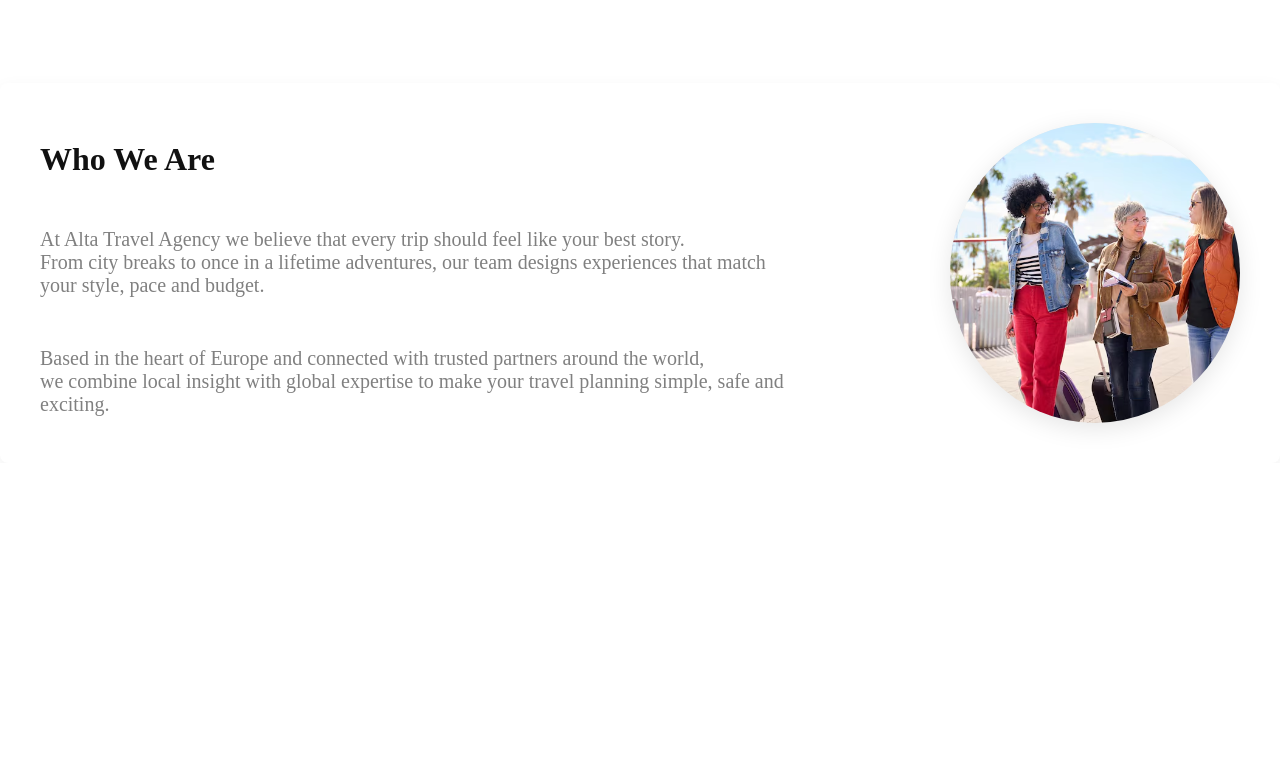
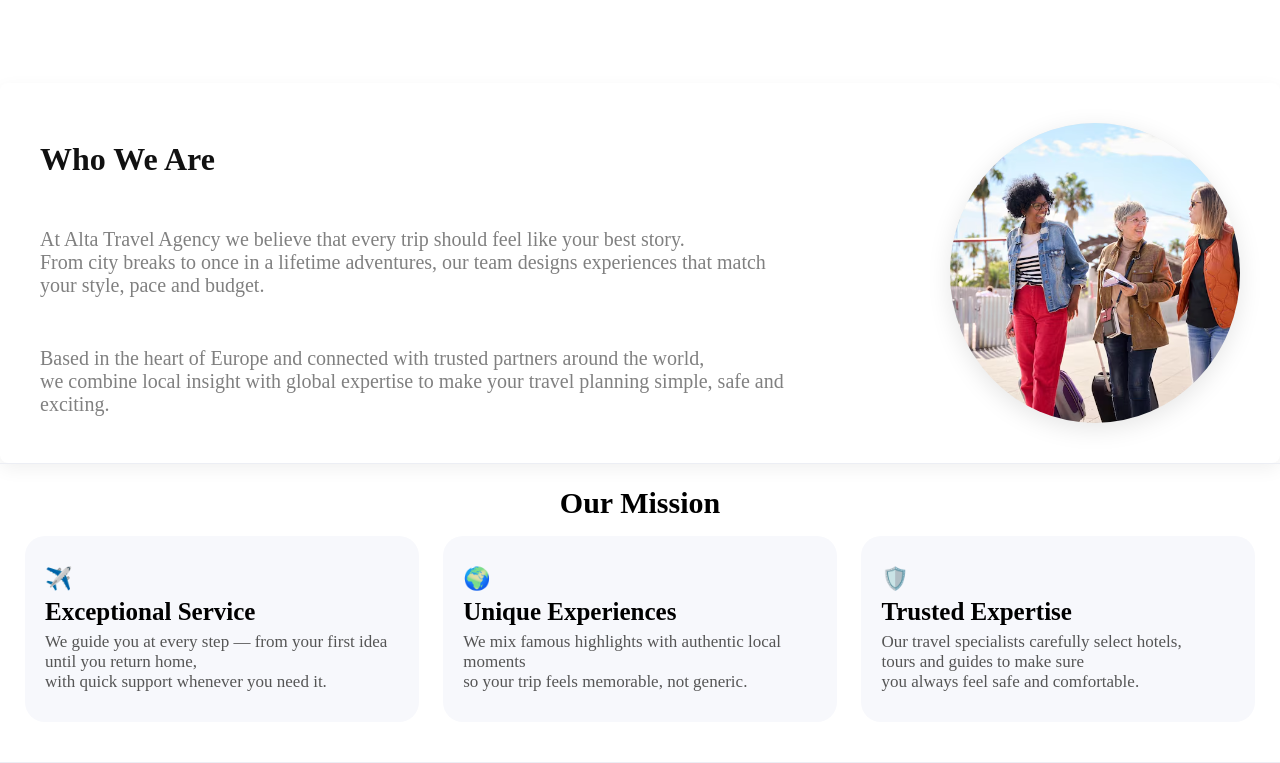
Before and after one commit to leonabytyqii/Website-Alta-Website, a PHP site: page /aboutus.html in a window 1280 px wide. Shown: the part 671-1434 px from the top of the page. Before the commit the page ends 1099 px from the top, so only its background shows below. Run offline with PHP 8.4, Linux system fonts and the light colour scheme.

Commit message:
our mission

```diff
--- a/CSS/aboutus.css
+++ b/CSS/aboutus.css
@@ -65,13 +65,6 @@ transition: 0.1s;
     color: #ffffff;
 }
 
-
-
-
-
-
-
-
 /* who */
 .who {
  padding-top: 5%;
@@ -124,3 +117,51 @@ transition: 0.1s;
   height: 100%;
   object-fit: cover;
 }
+
+/* MISSION */
+.mission {
+border-top: 1px solid #eceef4;
+border-bottom: 1px solid #eceef4;
+padding-top: 22px;
+padding-bottom: 40px;
+
+}
+
+.mission h3 {
+font-size: 30px;
+margin-bottom: 16px;
+display: flex;
+justify-content: center;
+}
+
+.mission-cards {
+display: flex;
+justify-content: space-between;
+padding: 0px 25px;
+}
+
+.mission-card {
+width: 32%;
+padding: 30px 20px;
+border-radius: 20px;
+background: #f7f8fc;
+display: flex;
+flex-direction: column;
+min-height: 180px;
+box-sizing: border-box;
+}
+
+.mission-card .icon {
+font-size: 22px;
+margin-bottom: 6px;
+}
+
+.mission-card h4 {
+font-size: 25px;
+margin-bottom: 6px;
+}
+
+.mission-card p {
+font-size: 17px;
+color: #555;
+}
--- a/aboutus.html
+++ b/aboutus.html
@@ -4,7 +4,7 @@
     <meta charset="UTF-8">
     <meta name="viewport" content="width=device-width, initial-scale=1.0">
     <link rel="stylesheet" href="./CSS/aboutus.css">
-    <title>Document</title>
+    <title>About Us</title>
 </head>
 <body>
     <!--Navbari-->
@@ -49,5 +49,30 @@
   </div>
 </section>
 
+
+<!--MISSION-->
+<section class="mission">
+<h3>Our Mission</h3>
+
+<div class="mission-cards">
+<div class="mission-card">
+<div class="icon">✈️</div>
+<h4>Exceptional Service</h4>
+<p>We guide you at every step — from your first idea <br> until you return home,<br> with quick support whenever you need it.</p>
+</div>
+
+<div class="mission-card">
+<div class="icon">🌍</div>
+<h4>Unique Experiences</h4>
+  <p>We mix famous highlights with authentic local  moments <br> so your trip feels memorable, not generic.</p>
+</div>
+
+<div class="mission-card">
+<div class="icon">🛡️</div>
+<h4>Trusted Expertise</h4>
+<p>Our travel specialists carefully select hotels, <br>tours and guides to make sure <br> you always feel safe and comfortable.</p>
+
+</section>
+
 </body>
 </html>
```
